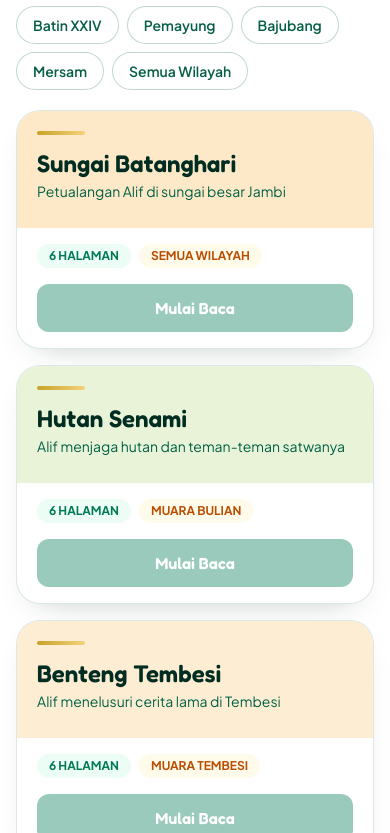
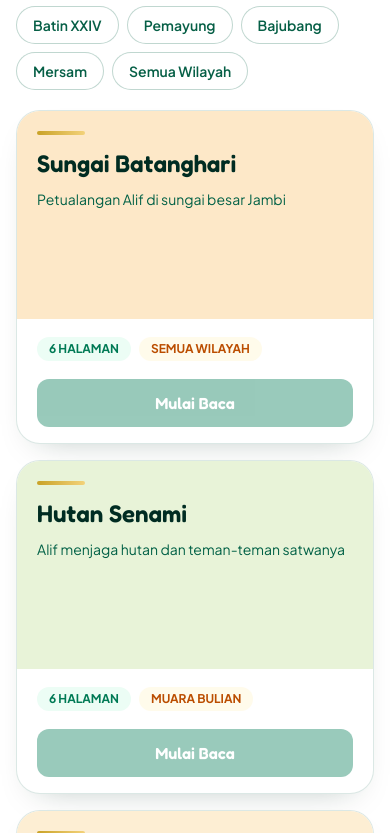
Before and after one commit to bozaboy-ops/kanti-baca-batang-hari, a Next.js app: page / in a window 390 px wide. Shown: the part 1871-2704 px from the top of the page. Built offline with nearby package versions, Linux system fonts and the light colour scheme; no server answers; the database is empty.

Commit message:
style: unify story cards and align Mulai Baca buttons

```diff
--- a/app/page.tsx
+++ b/app/page.tsx
@@ -184,7 +184,7 @@ export default function HomePage() {
         <p className="mt-4 max-w-2xl text-lg leading-relaxed text-emerald-50">Cerita anak dari sungai, hutan, danau, pasar, dan sawah di Kabupaten Batang Hari. Baca dengan suara, dengarkan koreksi lembut, lalu ciptakan halaman berikutnya.</p>
         <ol className="mt-8 grid gap-3 sm:grid-cols-3">
           {STEPS.map((step, i) => (
-            <li key={step.title} className="rounded-2xl border border-white/20 bg-white/10 p-4">
+            <li key={step.title} className="h-full rounded-2xl border border-white/20 bg-white/10 p-4">
               <span className="font-display flex h-8 w-8 items-center justify-center rounded-full bg-amber-400 text-base font-bold text-emerald-950">{i + 1}</span>
               <h2 className="font-display mt-3 text-lg font-semibold">{step.title}</h2>
               <p className="mt-1 text-sm leading-relaxed text-emerald-50">{step.text}</p>
@@ -277,20 +277,21 @@ export default function HomePage() {
             ))}
           </div>
 
-          <div className="mt-5 grid gap-4 sm:grid-cols-2 xl:grid-cols-3">
+          <div className="mt-5 grid auto-rows-fr gap-4 sm:grid-cols-2 xl:grid-cols-3">
             {visibleThemes.map((theme) => (
-              <article key={theme.slug} className="lux-card flex flex-col overflow-hidden rounded-[1.5rem]">
-                <div className="px-5 pt-5" style={{ backgroundColor: theme.palette.sky }}>
-                  <span className="gold-rule block h-1 w-12 rounded-full" aria-hidden="true" />
-                  <h3 className="font-display mt-3 text-2xl leading-snug font-semibold text-emerald-950">{theme.title}</h3>
-                  <p className="min-h-12 pb-4 text-sm leading-relaxed text-emerald-800">{theme.subtitle}</p>
+              <article key={theme.slug} className="lux-card flex h-full flex-col overflow-hidden rounded-[1.5rem]">
+                <div className="flex h-52 flex-col px-5 pt-5" style={{ backgroundColor: theme.palette.sky }}>
+                  <span className="gold-rule block h-1 w-12 shrink-0 rounded-full" aria-hidden="true" />
+                  <h3 className="font-display mt-3 line-clamp-2 text-2xl leading-snug font-semibold text-emerald-950">{theme.title}</h3>
+                  <p className="mt-2 line-clamp-3 text-sm leading-relaxed text-emerald-800">{theme.subtitle}</p>
                 </div>
                 <div className="flex flex-1 flex-col px-5 py-4">
-                  <p className="flex flex-wrap gap-2 text-xs font-bold text-emerald-700">
-                    <span className="rounded-full bg-emerald-50 px-3 py-1">6 HALAMAN</span>
-                    <span className="rounded-full bg-amber-50 px-3 py-1 text-amber-700">{THEME_KECAMATAN[theme.slug].toUpperCase()}</span>
+                  <p className="flex h-7 flex-nowrap items-center gap-2 overflow-hidden text-xs font-bold text-emerald-700">
+                    <span className="shrink-0 rounded-full bg-emerald-50 px-3 py-1 whitespace-nowrap">6 HALAMAN</span>
+                    <span className="truncate rounded-full bg-amber-50 px-3 py-1 whitespace-nowrap text-amber-700">{THEME_KECAMATAN[theme.slug].toUpperCase()}</span>
                   </p>
-                  <button type="button" disabled={!selectedId || busyTheme !== null} onClick={() => void handleStart(theme.slug)} className="mt-4 w-full rounded-xl bg-emerald-700 px-5 py-3 font-display text-base font-semibold text-white transition-colors hover:bg-emerald-800 disabled:opacity-40">
+                  <span className="min-h-4 flex-1" aria-hidden="true" />
+                  <button type="button" disabled={!selectedId || busyTheme !== null} onClick={() => void handleStart(theme.slug)} className="w-full rounded-xl bg-emerald-700 px-5 py-3 font-display text-base font-semibold text-white transition-colors hover:bg-emerald-800 disabled:opacity-40">
                     {busyTheme === theme.slug ? "Membuat Cerita..." : "Mulai Baca"}
                   </button>
                 </div>
--- a/app/ringkasan/page.tsx
+++ b/app/ringkasan/page.tsx
@@ -69,7 +69,7 @@ export default function RingkasanPage() {
 
       <div className="mt-8 space-y-6">
         {users.map((entry, idx) => (
-          <section key={entry.user.id} aria-label={`Ringkasan ${entry.user.childName}`} className={`lux-card ${idx % 2 === 0 ? "rounded-[1.75rem]" : "rounded-[2rem]"} p-5 sm:p-6`}>
+          <section key={entry.user.id} aria-label={`Ringkasan ${entry.user.childName}`} className="lux-card rounded-[1.75rem] p-5 sm:p-6">
             <div className="flex flex-wrap items-start justify-between gap-3">
               <div>
                 <h2 className="font-display text-2xl font-semibold text-emerald-950">{entry.user.childName}</h2>
--- a/components/StoryBook.tsx
+++ b/components/StoryBook.tsx
@@ -179,7 +179,7 @@ export default function StoryBook({ storyId }: { storyId: string }) {
         <p className="mb-4 rounded-xl bg-amber-100 px-4 py-2 text-sm font-medium text-amber-900">Mode demo lokal: cerita dan gambar dibuat tanpa layanan AI eksternal.</p>
       )}
 
-      <section aria-label="Ilustrasi dan cerita" className="lux-card overflow-hidden rounded-[2rem]">
+      <section aria-label="Ilustrasi dan cerita" className="lux-card overflow-hidden rounded-[1.75rem]">
         {page.imageUrl ? (
           // eslint-disable-next-line @next/next/no-img-element
           <img
@@ -224,9 +224,9 @@ export default function StoryBook({ storyId }: { storyId: string }) {
               <p className="font-medium text-emerald-900">{evaluation.praise_message}</p>
             </div>
             {evaluation.tricky_words.length > 0 && (
-              <div className="mt-4 grid gap-3 sm:grid-cols-3">
+              <div className="mt-4 grid auto-rows-fr gap-3 sm:grid-cols-3">
                 {evaluation.tricky_words.map((tw) => (
-                  <article key={tw.word} className="rounded-2xl border border-amber-300 bg-white p-4">
+                  <article key={tw.word} className="h-full rounded-2xl border border-amber-300 bg-white p-4">
                     <h3 className="font-display text-lg font-semibold text-emerald-950">{tw.word}</h3>
                     <p className="mt-1 font-semibold text-amber-600">{tw.syllables}</p>
                     <p className="mt-1 text-sm text-emerald-800">{tw.gentle_tip}</p>
```
